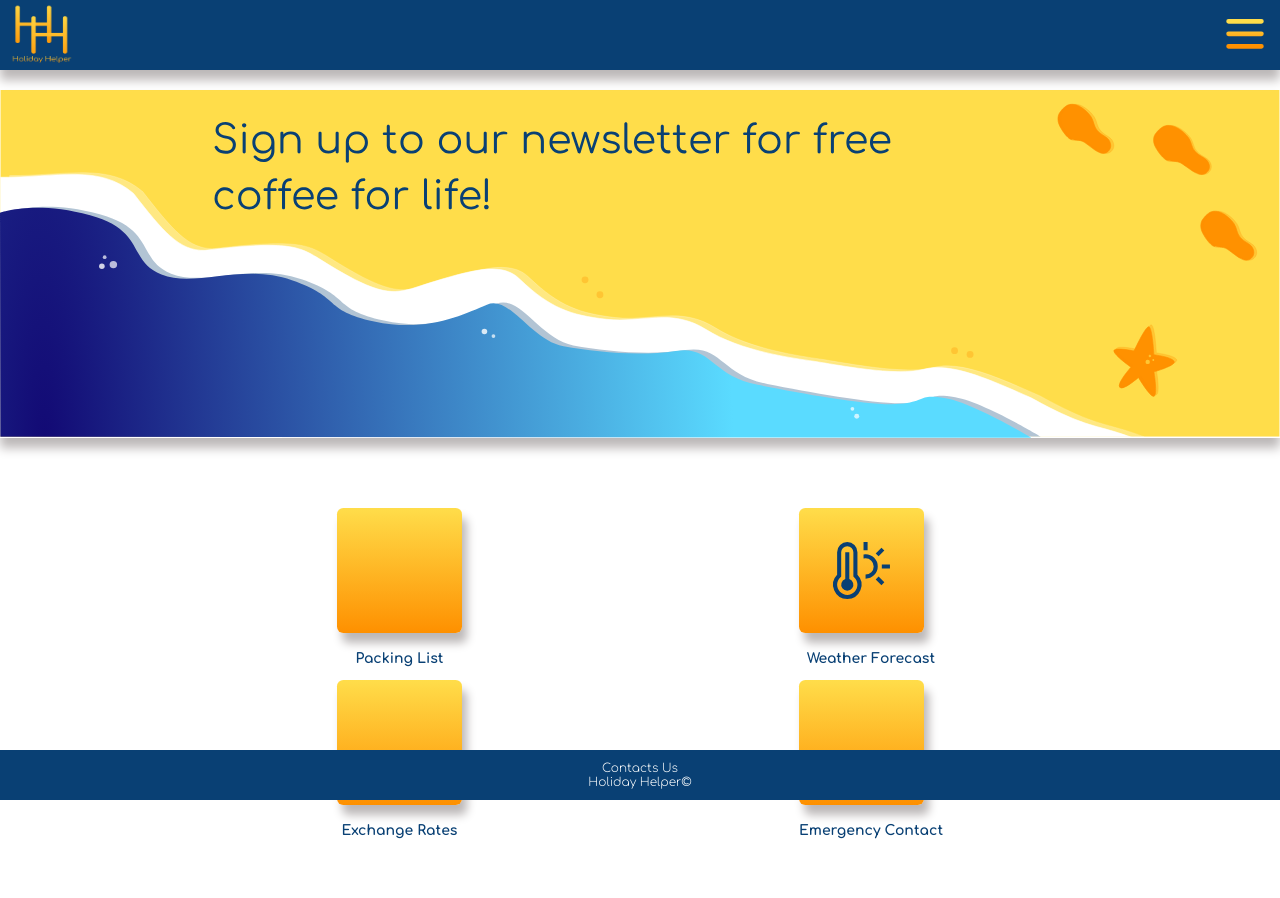
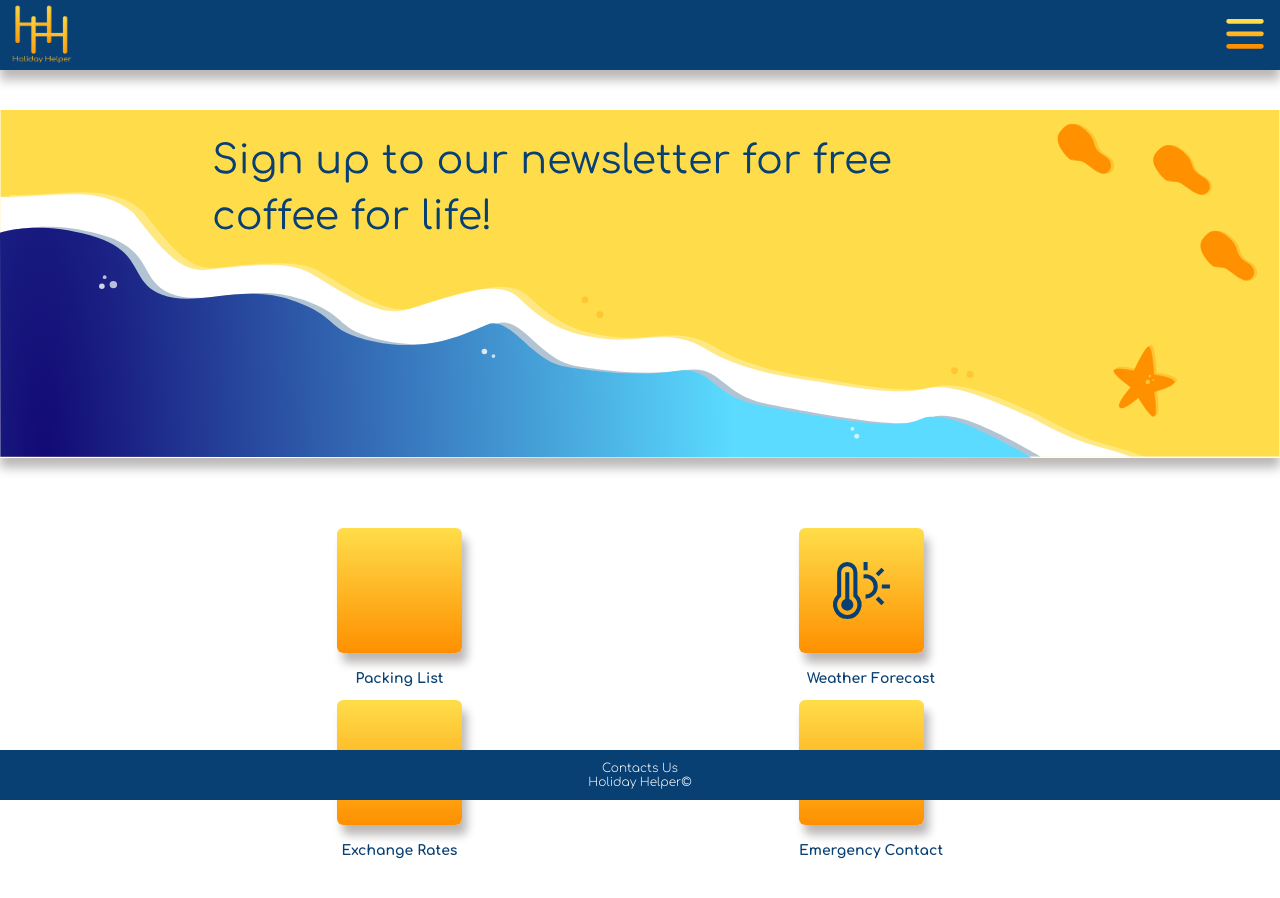
Before and after one commit to lalicia/holiday_helper_frontend, a React (Create React App) app: page / in a window 1280 px wide. Shown: the top 898 px of the page. Built offline with nearby package versions, Linux system fonts and the light colour scheme; some icons are missing.

Commit message:
moved banner image down slightly

```diff
--- a/src/Component/HomeBanner/HomeBanner.css
+++ b/src/Component/HomeBanner/HomeBanner.css
@@ -1,5 +1,5 @@
 .HomeBanner {
-    padding-top: 40px;
+    padding-top: 60px;
 
 }
 
```
